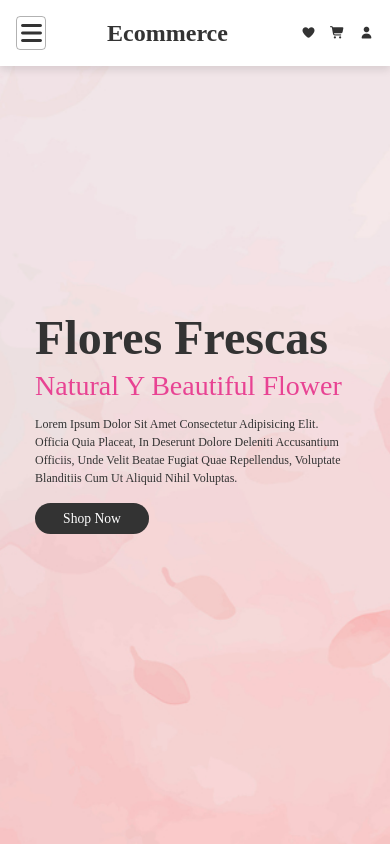
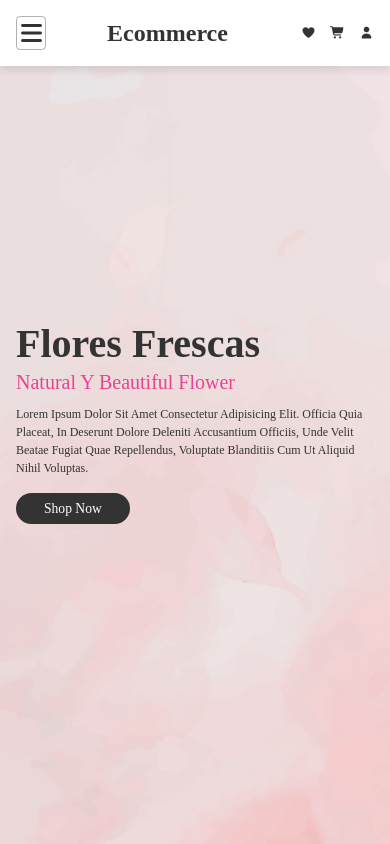
Before and after one commit to JoseARCH/ecommerce, a plain HTML site: page index.html in a window 390 px wide. Drawn offline with Linux system fonts and the light colour scheme.

Commit message:
feat: add responsive styles to home section for multiple screen sizes

```diff
--- a/style.css
+++ b/style.css
@@ -139,8 +139,18 @@ section {
         font-size: 55%;
     }
 
+    /*---- HEADER SECTION ----*/
     header {
         padding: 2rem;
+    }
+
+    /*---- HOME SECTION ----*/
+    section {
+        padding: 2rem;
+    }
+
+    .home {
+        background-position: left;
     }
 }
 
@@ -170,6 +180,15 @@ section {
         border: .1rem solid rgba(0, 0, 0, .1);
         display: block;
     }
+
+    /*---- HOME SECTION ----*/
+    .home .content h3 {
+        font-size: 5rem;
+    }
+
+    .home .content span {
+        font-size: 2.5rem;
+    }
 }
 
 @media (max-width: 450px)
```
